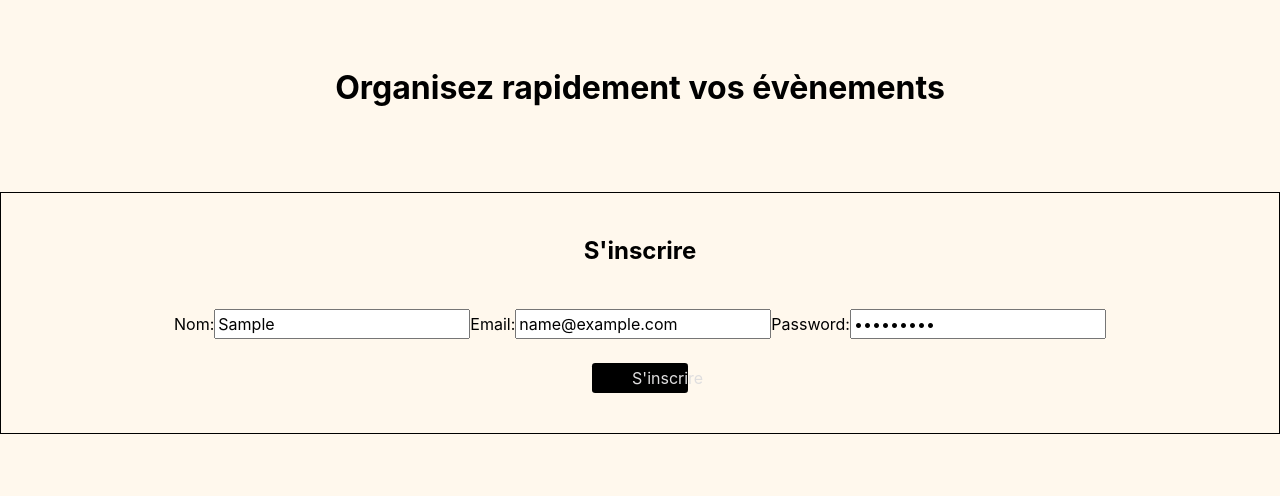
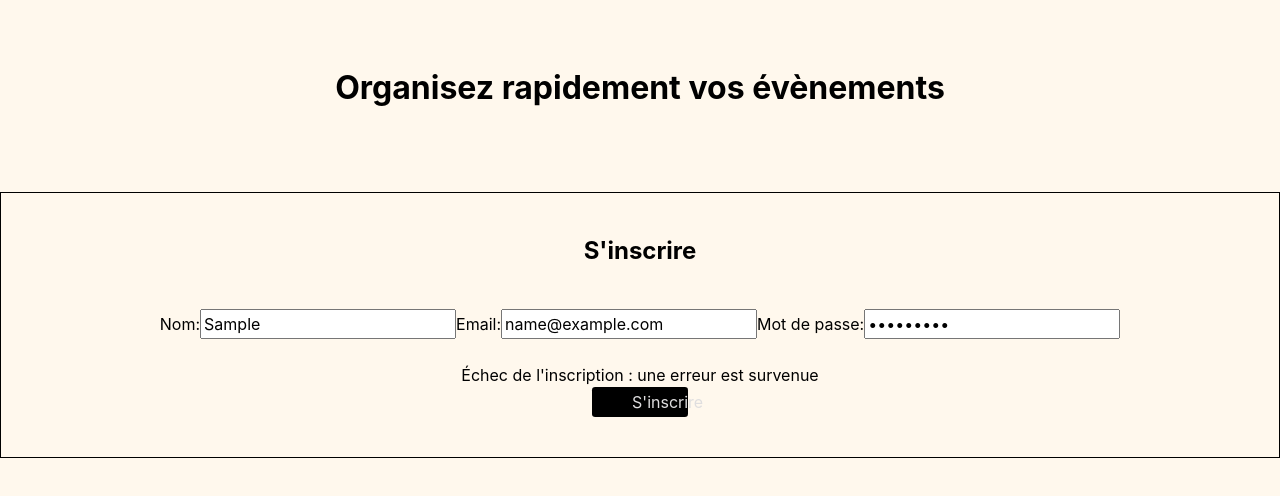
Before and after one commit to yanis-lannabi/cado-front, a React (Vite) app: page / in a window 1280 px wide. Both pictures are taken after typing "Sample", "name@example.com", "Sample123" into the empty fields and a click on the button "S'inscrire". Shown: the top 496 px of the page. Built offline with nearby package versions, Linux system fonts and the light colour scheme; no server answers.

Commit message:
feat: :construction: SignUp Call API
trying to connect the signup to the api V2

```diff
--- a/src/components/Pages/SignUp/SignUp.tsx
+++ b/src/components/Pages/SignUp/SignUp.tsx
@@ -8,6 +8,7 @@ function SignUp() {
   const [name, setName] = useState('');
   const [email, setEmail] = useState('');
   const [password, setPassword] = useState('');
+  const [signUpStatus, setSignUpStatus] = useState('');
 
   const handleSubmit = (e: React.FormEvent) => {
     e.preventDefault();
@@ -24,14 +25,15 @@ function SignUp() {
     })
       .then((response) => response.json())
       .then((data) => {
-        if (data.success) {
-          console.log('Sign up successful!');
+        if (data.name && data.email && data.password) {
+          setSignUpStatus('Inscription réussie !');
         } else {
-          console.log('Sign up failed:', data.error);
+          setSignUpStatus("Échec de l'inscription : Données manquantes");
         }
       })
       .catch((error) => {
         console.log('Error:', error);
+        setSignUpStatus("Échec de l'inscription : une erreur est survenue");
       });
   };
 
@@ -60,7 +62,7 @@ function SignUp() {
             onChange={(e) => setEmail(e.target.value)}
           />
 
-          <label htmlFor="password">Password:</label>
+          <label htmlFor="password">Mot de passe:</label>
           <input
             className="SignUp__password"
             type="password"
@@ -68,6 +70,7 @@ function SignUp() {
             value={password}
             onChange={(e) => setPassword(e.target.value)}
           />
+          {signUpStatus && <p>{signUpStatus}</p>}
 
           <button className="SignUp__confirmation" type="submit">
             S'inscrire
```
